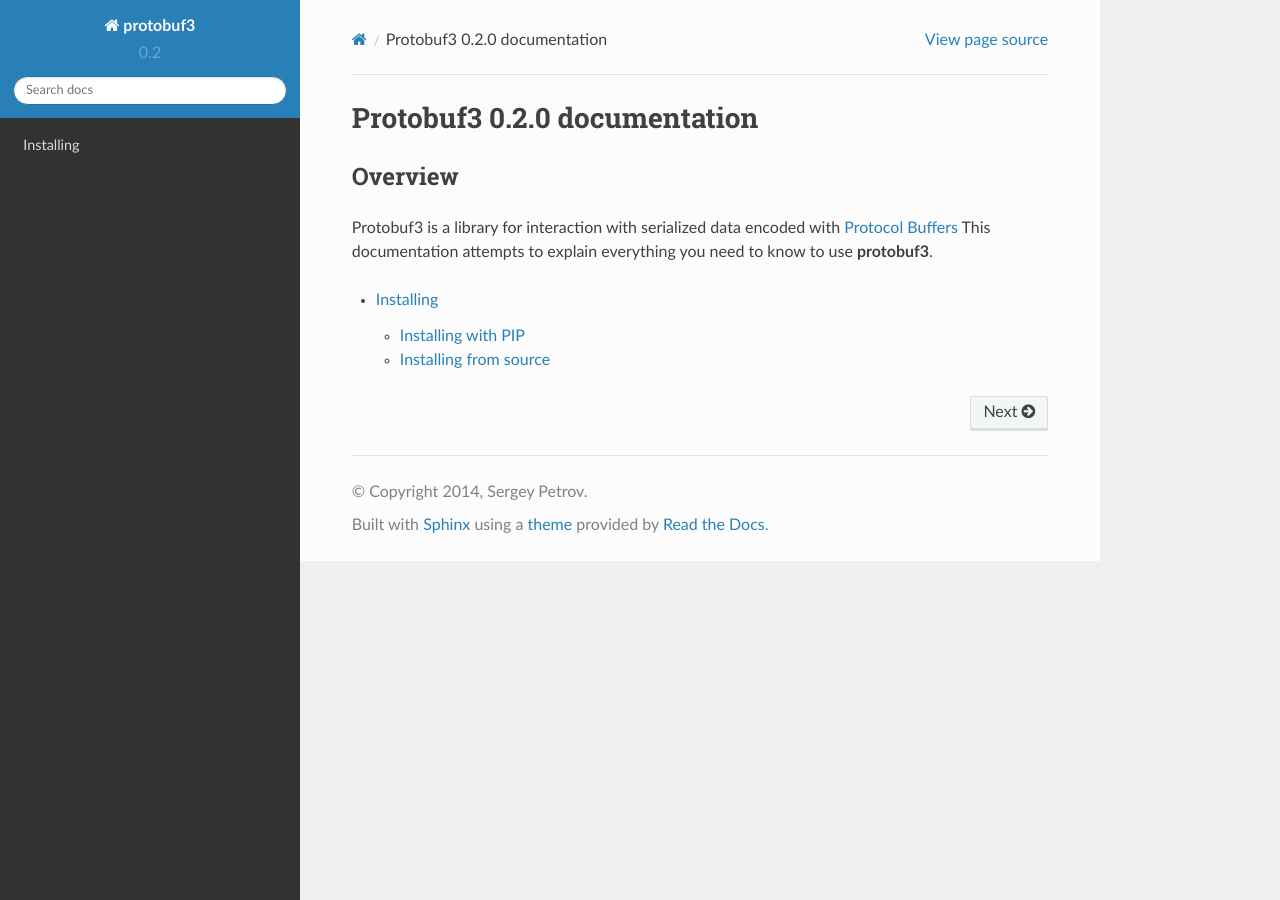
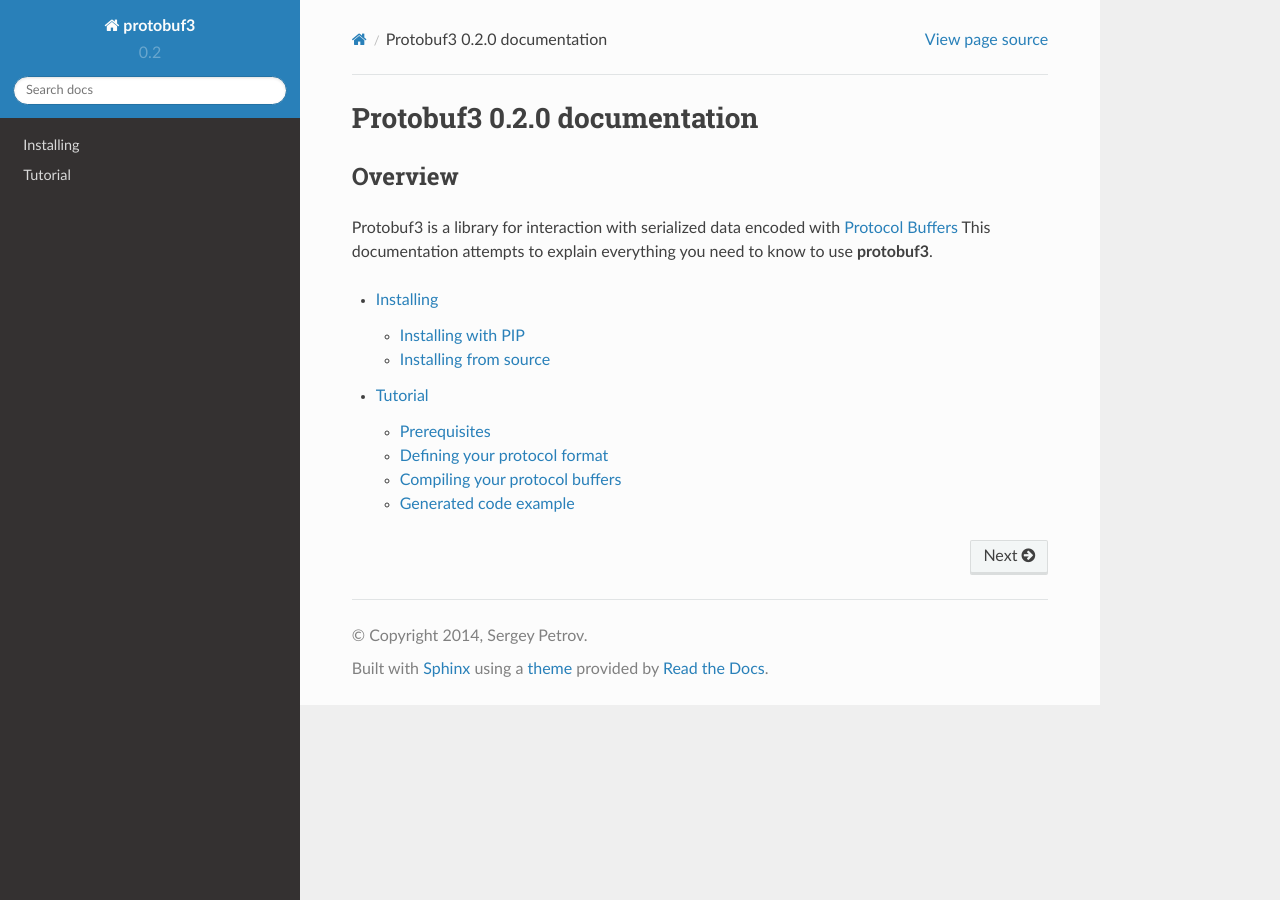
Before and after one commit to Pr0Ger/protobuf3, a Sphinx documentation site: the page built from docs/index.rst, in a window 1280 px wide. Built offline with Sphinx 7.4.7 and the Read the Docs theme 2.0.0, drawn with Linux system fonts in a browser that asks for light colours; some of the changed lines change nothing that is shown.

Commit message:
Some tutorial preparation

```diff
--- a/docs/conf.py
+++ b/docs/conf.py
@@ -33,6 +33,7 @@ sys.path.insert(0, os.path.abspath('..'))
 # ones.
 extensions = [
     'sphinx.ext.autodoc',
+    'sphinx.ext.doctest',
     'sphinx.ext.viewcode',
 ]
 
--- a/docs/index.rst
+++ b/docs/index.rst
@@ -9,3 +9,4 @@ This documentation attempts to explain everything you need to know to use **prot
 
 .. toctree::
     installation
+    tutorial
--- /dev/null
+++ b/docs/tutorial.rst
@@ -0,0 +1,125 @@
+Tutorial
+========
+
+This tutorial is intended as an introduction to working with **protobuf3**.
+
+Prerequisites
+-------------
+Before we start, make sure that you have the **PyMongo** distribution :doc:`installed <installation>`.
+In the Python shell, the following should run without raising an exception:
+
+.. doctest::
+
+  >>> import protobuf3
+
+This tutorial also assumes that you have installed protobuf compiler. The following command should run
+and show libprotobuf version:
+
+.. code-block:: bash
+
+  $ protoc --version
+
+Defining your protocol format
+-----------------------------
+
+I don't want to copy-paste official protobuf tutorials, so if you want some explanation for this file,
+you can find it `here <https://developers.google.com/protocol-buffers/docs/pythontutorial>`_.
+
+.. code-block:: protobuf
+
+    package tutorial;
+
+    message Person {
+      required string name = 1;
+      required int32 id = 2;
+      optional string email = 3;
+
+      enum PhoneType {
+        MOBILE = 0;
+        HOME = 1;
+        WORK = 2;
+      }
+
+      message PhoneNumber {
+        required string number = 1;
+        optional PhoneType type = 2 [default = HOME];
+      }
+
+      repeated PhoneNumber phone = 4;
+    }
+
+    message AddressBook {
+      repeated Person person = 1;
+    }
+
+Compiling your protocol buffers
+-------------------------------
+
+It's very similar with original protobuf implementation. There is only one different thing: use
+**--python3_out** instead of **--python_out**
+
+
+Generated code example
+----------------------
+
+Protobuf compiler will generate this code for example .proto file
+
+.. code-block:: python
+
+    from protobuf3.message import Message
+    from protobuf3.fields import StringField, EnumField, Int32Field, MessageField
+    from enum import Enum
+
+
+    class Person(Message):
+
+        class PhoneType(Enum):
+            MOBILE = 0
+            HOME = 1
+            WORK = 2
+
+        class PhoneNumber(Message):
+            pass
+
+
+    class AddressBook(Message):
+        pass
+
+    Person.PhoneNumber.add_field('number', StringField(field_number=1, required=True))
+    Person.PhoneNumber.add_field('type', EnumField(field_number=2, optional=True, enum_cls=Person.PhoneType, default=Person.PhoneType.HOME))
+    Person.add_field('name', StringField(field_number=1, required=True))
+    Person.add_field('id', Int32Field(field_number=2, required=True))
+    Person.add_field('email', StringField(field_number=3, optional=True))
+    Person.add_field('phone', MessageField(field_number=4, repeated=True, message_cls=Person.PhoneNumber))
+    AddressBook.add_field('person', MessageField(field_number=1, repeated=True, message_cls=Person))
+
+
+But this library also support django-style code for defining data model (this form is more readable).
+Same code, but hand-written using this style:
+
+.. code-block:: python
+
+    from protobuf3.message import Message
+    from protobuf3.fields import StringField, EnumField, Int32Field, MessageField
+    from enum import Enum
+
+
+    class Person(Message):
+
+        class PhoneType(Enum):
+            MOBILE = 0
+            HOME = 1
+            WORK = 2
+
+        class PhoneNumber(Message):
+            number = StringField(field_number=1, required=True)
+            type = EnumField(field_number=2, optional=True, enum_cls=Person.PhoneType, default=Person.PhoneType.HOME)
+
+        name = StringField(field_number=1, required=True)
+        id = Int32Field(field_number=2, required=True)
+        email = StringField(field_number=3, optional=True)
+        phone = MessageField(field_number=4, repeated=True, message_cls=Person.PhoneNumber)
+
+
+    class AddressBook(Message):
+        person = MessageField(field_number=1, repeated=True, message_cls=Person)
```
